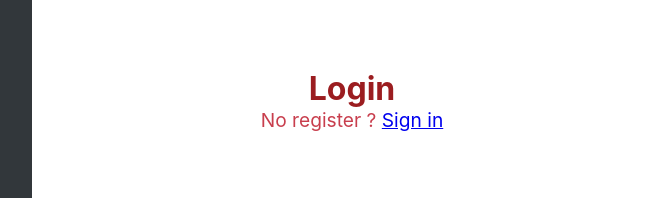
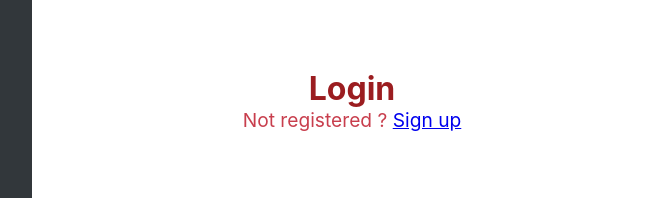
Before and after one commit to TzRPheonix/mmorpg, a React (Create React App) app in the folder FrontEnd/mmorpg/: page / in a window 1280 px wide. Shown: the top 198 px of the page, without its empty margins (608-1276 px from the left). Built offline with nearby package versions, Linux system fonts and the light colour scheme.

Commit message:
Correction Thomas tu pètes les couilles

```diff
--- a/FrontEnd/mmorpg/src/login/login.js
+++ b/FrontEnd/mmorpg/src/login/login.js
@@ -45,7 +45,7 @@ function Login() {
         <div className="right-side">
           <div style={{ height: '25%', display: 'flex', flexDirection: 'column', justifyContent: 'center', alignItems: 'center' }}>
             <span className='titleLogin'>Login</span>
-            <span className='subtitleLogin'>No register ? <Link to="/register">Sign in</Link></span>
+            <span className='subtitleLogin'>Not registered ? <Link to="/register">Sign up</Link></span>
           </div>
           <hr></hr>
           <div style={{ display: 'flex', flexDirection: 'column', alignItems: 'center' }}>
--- a/FrontEnd/mmorpg/src/register/register.js
+++ b/FrontEnd/mmorpg/src/register/register.js
@@ -51,7 +51,7 @@ function Register() {
             <div className="right-side">
                 <div style={{ height: '25%', display: 'flex', flexDirection: 'column', justifyContent: 'center', alignItems: 'center' }}>
                 <span className='titleRegister'>Create a new account</span>
-                <span className='subtitleRegister'>Already registered ? <Link to="/">Sign up</Link></span>
+                <span className='subtitleRegister'>Already registered ? <Link to="/">Sign in</Link></span>
             </div>
             <hr></hr>
             <div style={{ display: 'flex', flexDirection: 'column', alignItems: 'center' }}>
```
